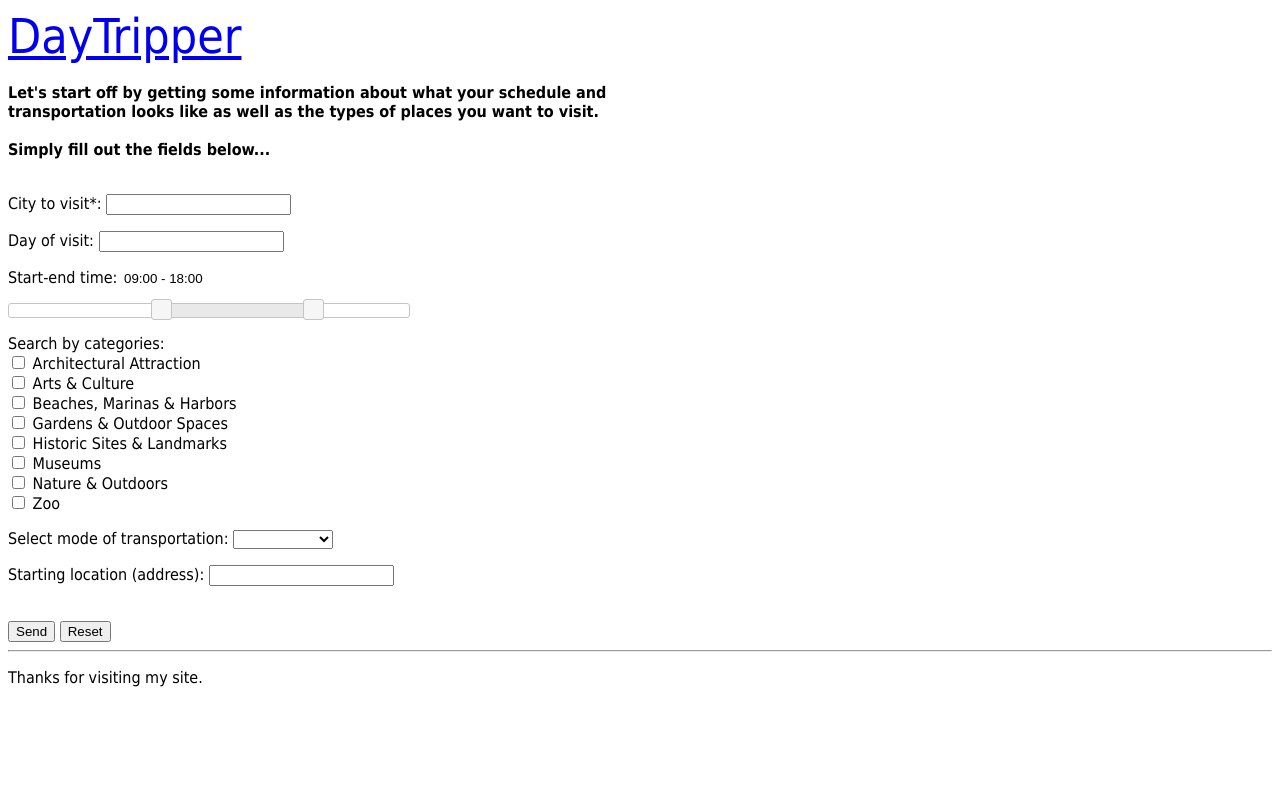
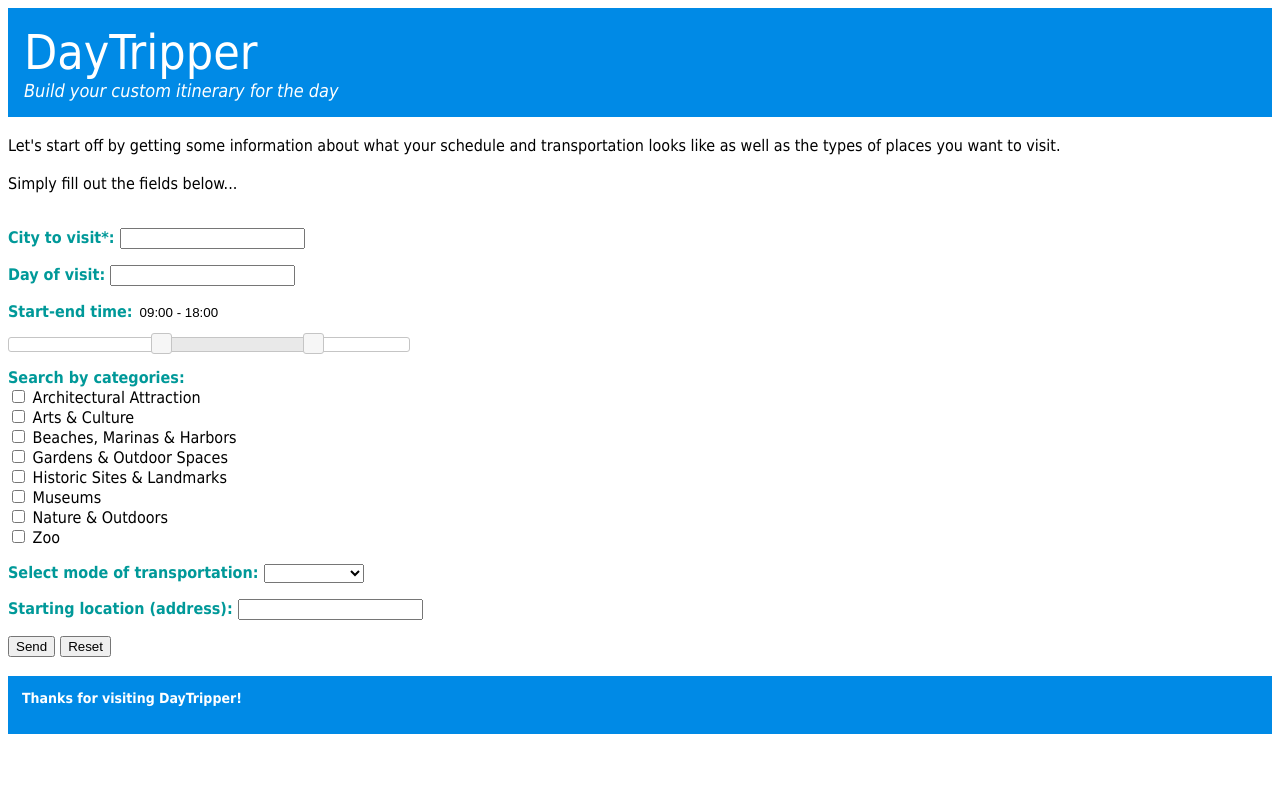
Before and after one commit to tomjarosz/DayTripper_Itinerary_App, a Django app: page /itinerary/ in a window 1280 px wide. Run offline with Django 3.2, Linux system fonts and the light colour scheme; data comes from the database, SQL or seed files in the repository; some libraries are stand-ins or nearby versions.

Commit message:
working on templates

```diff
--- a/itin_app/itinerary/templates/itinerary/main_form.html
+++ b/itin_app/itinerary/templates/itinerary/main_form.html
@@ -1,3 +1,42 @@
+<html>
+  <head>
+    <meta name="viewport" content="initial-scale=1.0, user-scalable=no">
+    <meta charset="utf-8">
+    <title>Welcome to DayTripper</title>
+    <style>
+      div.container {
+        width:100%;
+      }
+      html, body {
+        height: 99%;
+        margin: 2;
+        padding: 2;
+      }
+      header{
+        padding:1em;
+        color:white;
+        background-color:008ae6;
+        clear:left;
+        text-align:left;
+      }
+      footer{
+        padding:1em;
+        color:white;
+        background-color:008ae6;
+        clear:left;
+        text-align:left;
+        font-size:14px;
+      }
+    </style>
+
+<header>
+<font face="Tahoma, Geneva, sans-serif" </font>
+<font size=7 <h1>DayTripper</h1>
+</font><br> <font size = 4
+<h2><i>Build your custom itinerary for the day</i></h2>
+</font>
+</header>
+
 <head>
   <link rel="stylesheet" href="//code.jquery.com/ui/1.12.1/themes/base/jquery-ui.css">
   <script src="https://code.jquery.com/jquery-1.12.4.js"></script>
@@ -52,49 +91,43 @@
   } );
   </script>
 </head>
-<title>Welcome to DayTripper</title>
 
-<font face="Tahoma, Geneva, sans-serif", size=7
-<h1><a href="http://127.0.0.1:8000/itinerary">DayTripper</a></h1>
-</font>
 {% if error_message %}<p><strong>{{ error_message }}</strong></p>{% endif %}
 
 <form action="{% url 'itinerary:index' %}" method="post">
     {% csrf_token %}
     <font face="Tahoma, Geneva, sans-serif"
-    <p><b>
+    <p>
     <br>
-    Let's start off by getting some information about what your schedule and
-    <br>transportation looks like as well as the types of places you want to visit.
+    Let's start off by getting some information about what your schedule and transportation looks like as well as the types of places you want to visit.
     <br>
     <br>
     Simply fill out the fields below...
     <br>
     <br>
-    </b>
+
     </p>
-
-    <p>
+    <p><b><font color="#009999">
     City to visit*:
-    <input id="tags" name="query_city" value="{{ user_query.query_city }}">
+    </b></font><input id="tags" name="query_city" value="{{ user_query.query_city }}">
     </p>
-    <p>
+    <p><b><font color="#009999">
     Day of visit:
-    <input type="text" id="datepicker" name="arrival_date" value="{{ user_query.arrival_date|date:'m/d/Y' }}">
+    </b></font><input type="text" id="datepicker" name="arrival_date" value="{{ user_query.arrival_date|date:'m/d/Y' }}">
     </p>
-    <p>
+    <p><b><font color="#009999">
     Start-end time:
-    <input type="text" id="amount-time" name="time_frame" readonly style="border:0; color:#000000;">
+    </b></font><input type="text" id="amount-time" name="time_frame" readonly style="border:0; color:#000000;">
     <div id="slider-range"></div>
     </p>
-    <p>
+    <p><b><font color="#009999">
     Search by categories:
-    <br>
+    </b></font><br>
     {% for category in categories %}
     <input type="checkbox" name="cat{{ category.user_cat_id }}" value="{{ category.user_cat_id }}" /> {{ category.user_category }} <br>
     {% endfor %}
     </p>
-    <p>
+    <p><b><font color="#009999">
     Select mode of transportation:
     <select name="mode_transportation">
         <option value="any"></option>
@@ -104,20 +137,20 @@
         <option value="transit">Public Trans.</option>
     </select>
     </p>
-    <p>
+    <p><b><font color="#009999">
     Starting location (address):
-    <input type="text" name="start_location" value="{{ user_query.starting_location }}">
+    </b></font><input type="text" name="start_location" value="{{ user_query.starting_location }}">
     </p>
 
- <br>
 
 <input type="submit" value="Send" />
 <input type="reset">
 </form>
+<br>
+<br>
 
-
-{% block title %}
-    <hr>
-    <p>Thanks for visiting my site.</p>
-{% endblock %}
+<footer>
+  <font
+    <p>Thanks for visiting DayTripper!</p>
 </font>
+</html
```
Also changed, not shown: itin_app/itinerary/templates/itinerary/final_results.html (+58 -40 lines), itin_app/itinerary/templates/itinerary/preliminary_list.html (+56 -19 lines).
